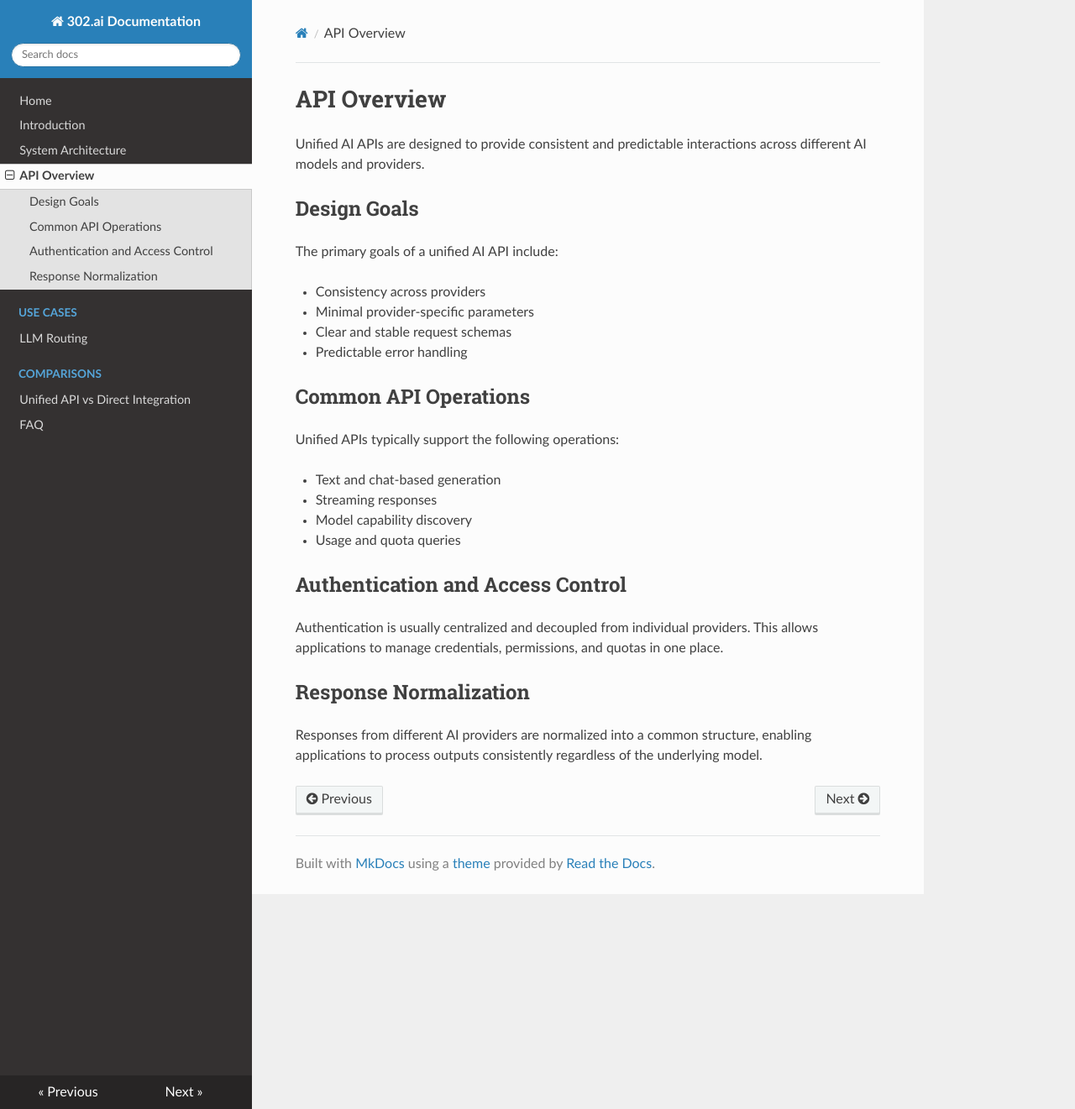
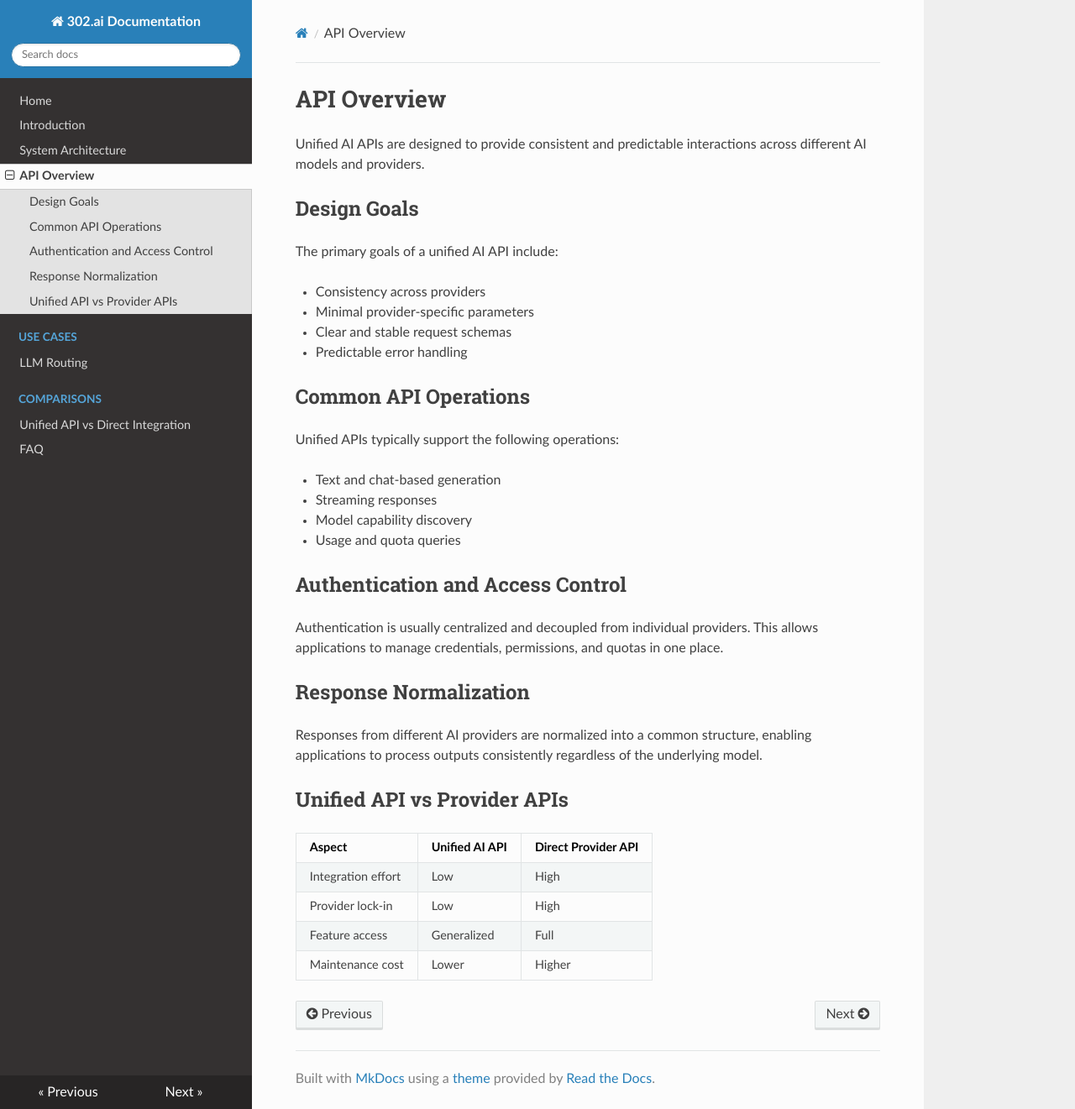
Before and after one commit to liuwei/302-ai-docs, an MkDocs documentation site: the page built from docs/api-overview.md, in a window 1280 px wide and 1321 px high. Shown: the whole window at 84% size. Built offline with MkDocs 1.6.1, drawn with Linux system fonts in a browser that asks for light colours; nearby versions of some CDN libraries.

Commit message:
Add comparison table for Unified vs Provider APIs
Added a comparison table between Unified AI API and Direct Provider APIs.

```diff
--- a/docs/api-overview.md
+++ b/docs/api-overview.md
@@ -27,3 +27,12 @@ Authentication is usually centralized and decoupled from individual providers. T
 ## Response Normalization
 
 Responses from different AI providers are normalized into a common structure, enabling applications to process outputs consistently regardless of the underlying model.
+
+## Unified API vs Provider APIs
+
+| Aspect | Unified AI API | Direct Provider API |
+|------|---------------|---------------------|
+| Integration effort | Low | High |
+| Provider lock-in | Low | High |
+| Feature access | Generalized | Full |
+| Maintenance cost | Lower | Higher |
```
